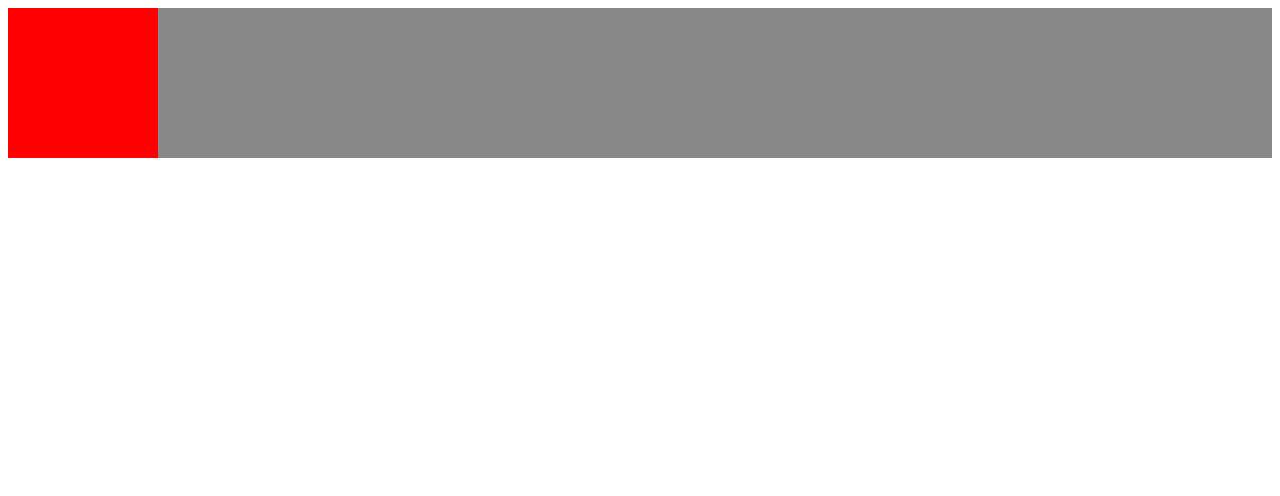
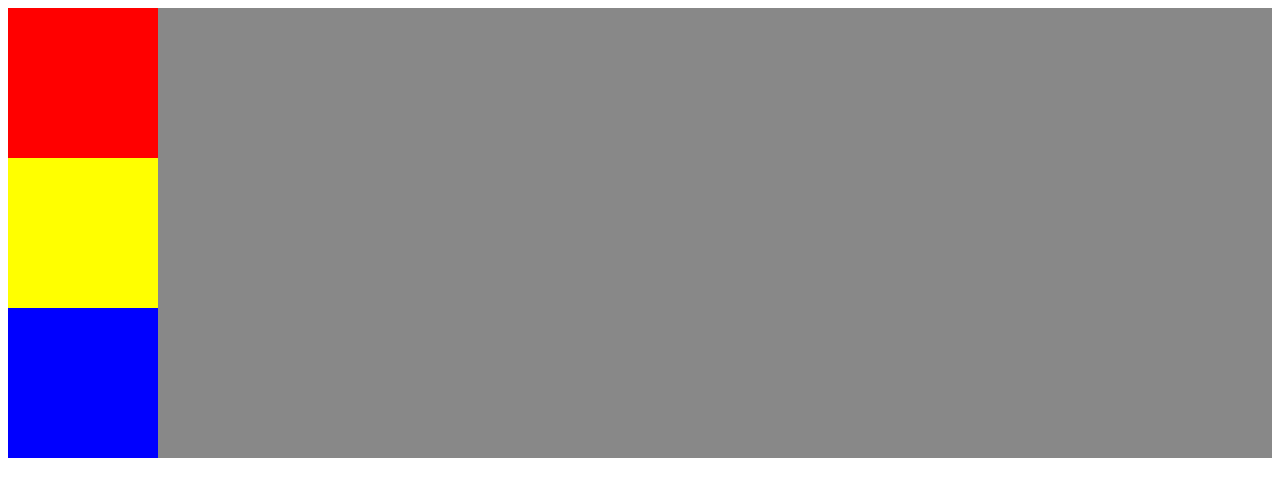
Before and after one commit to willmaher/Class-site, a plain HTML site: page flex.html in a window 1280 px wide. Drawn offline with Linux system fonts and the light colour scheme.

Commit message:
Update flex.html

```diff
--- a/flex.html
+++ b/flex.html
@@ -24,6 +24,16 @@
       width:150px;
       height:150px;
     }
+    .yellow{
+      background:yellow;
+      width:150px;
+      height:150px;
+    }
+    .blue{
+      background:blue;
+      width:150px;
+      height:150px;
+    }
     </style>
     </head>
 
```
